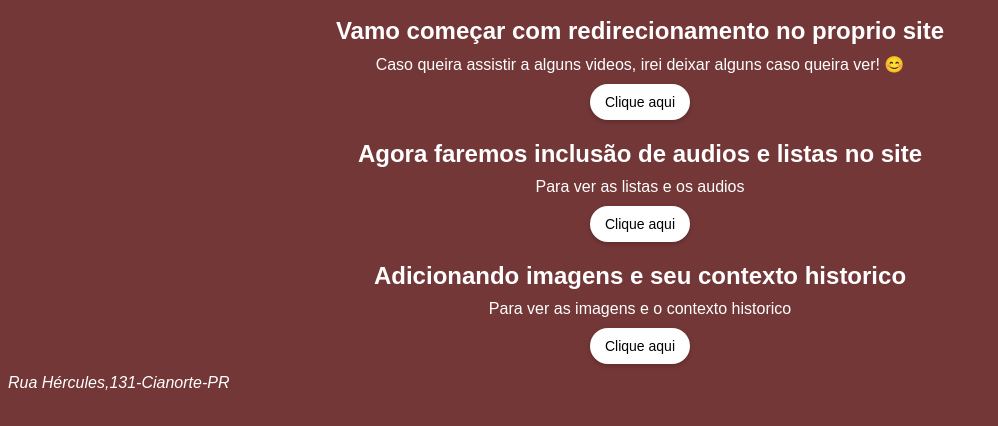
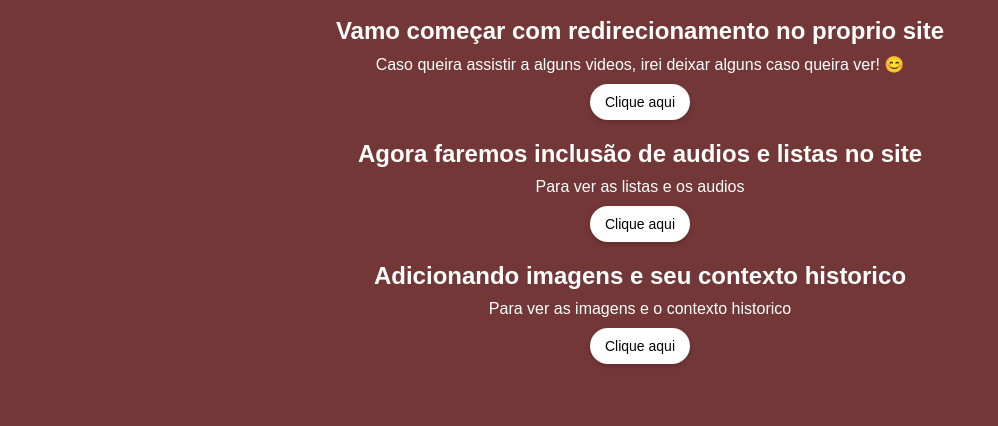
Before and after one commit to Carlos2088/html-css, a plain HTML site: page pratica01/index.html in a window 1280 px wide. Shown: the part 60-486 px from the top of the page, without its empty margins (0-998 px from the left). Drawn offline with Linux system fonts and the light colour scheme.

Commit message:
não era necessario

```diff
--- a/pratica01/index.html
+++ b/pratica01/index.html
@@ -31,7 +31,5 @@
             <button>Clique aqui</button>
            </a>
          </div>
-         <p><address>Rua Hércules,131-Cianorte-PR</address></p>
-
 </body>
 </html>
```
